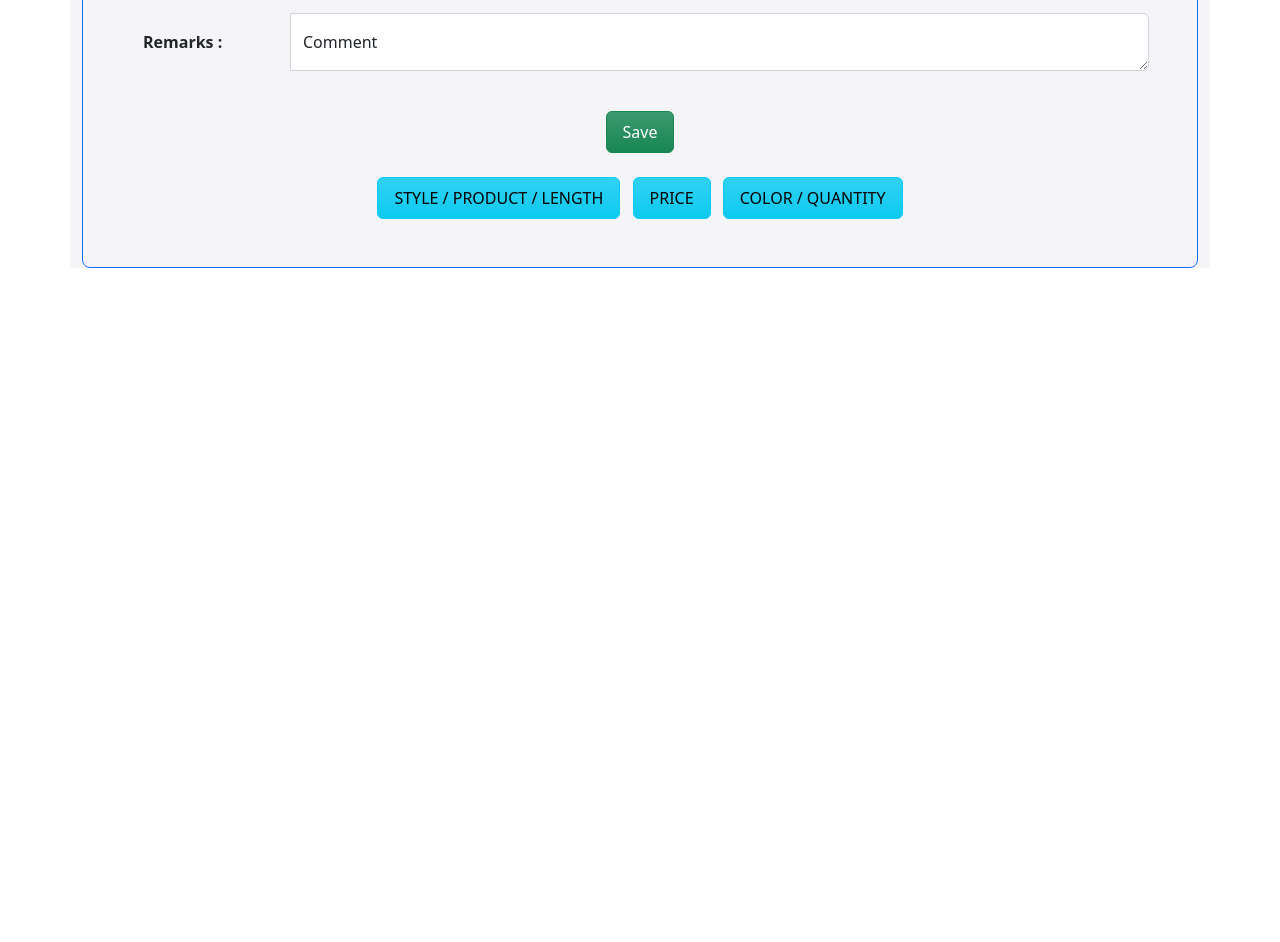
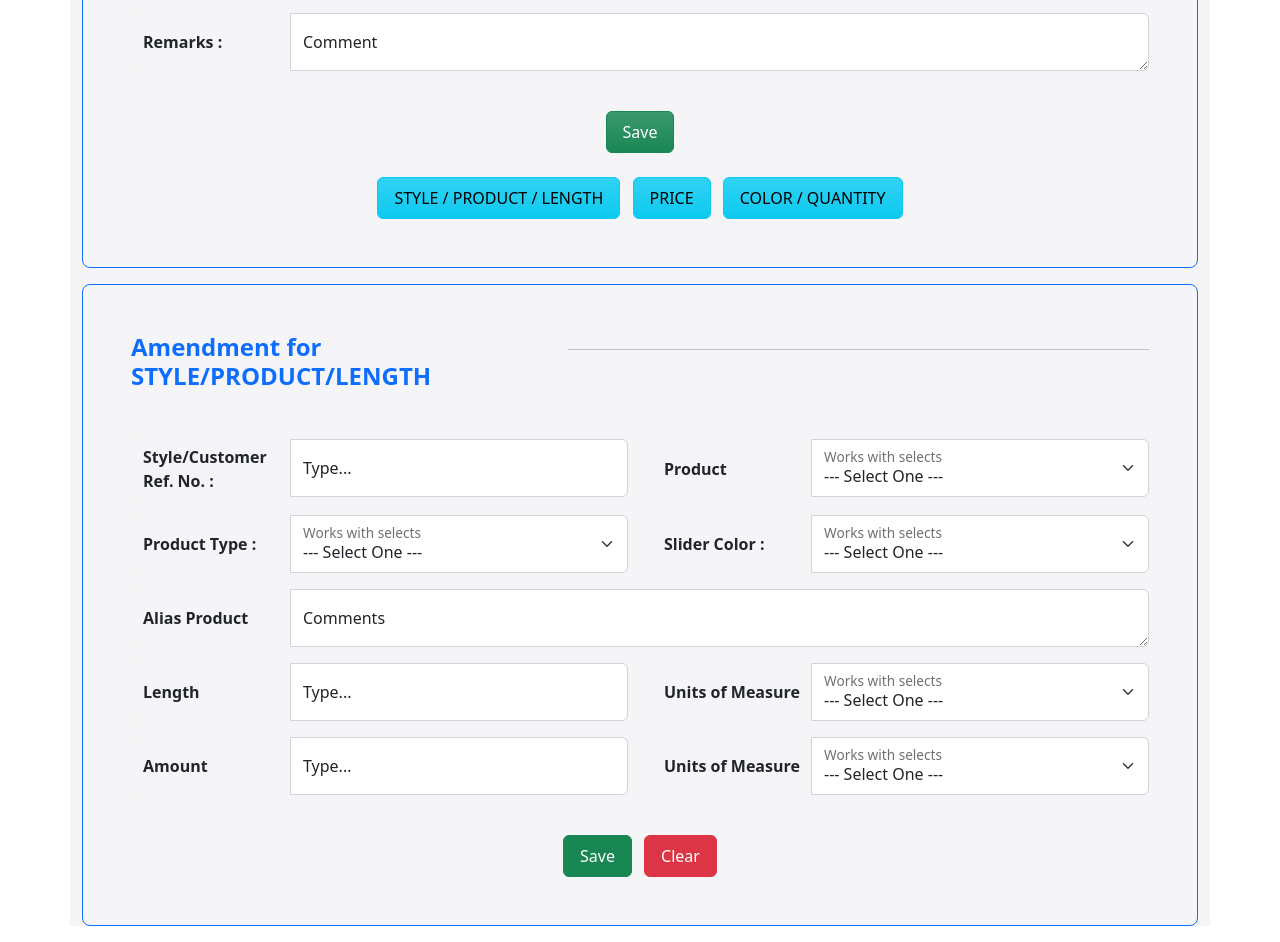
Before and after one commit to srafsan/Remodeling-Task, a plain HTML site: page sales.html in a window 1280 px wide. Shown: the part 1126-2068 px from the top of the page. Before the commit the page ends 1410 px from the top, so only its background shows below. Drawn offline with nearby package versions, Linux system fonts and the light colour scheme.

Commit message:
Added Amendment for style/product/length

```diff
--- a/sales.html
+++ b/sales.html
@@ -15,7 +15,7 @@
 
 <body>
   <section class="container">
-    <!-- Customer Enquiry -->
+    <!-- Order Enquiry -->
     <div class="border border-primary rounded-3 p-5 my-3">
       <h1 class="mb-4 fw-bolder">Sales Order Amendment</h1>
       <div class="d-flex justify-content-between">
@@ -258,6 +258,140 @@
       </div>
     </div>
 
+    <!-- Order Details -->
+    <div class="border border-primary rounded-3 p-5 my-3">
+      <div class="d-flex justify-content-between">
+        <h4 class="mb-5 fw-bold text-primary">Amendment for STYLE/PRODUCT/LENGTH</h4>
+        <hr class="horizontal-line">
+      </div>
+      <!-- Rows -->
+      <div>
+        <!-- Row-1 -->
+        <div class="row">
+          <!-- 1st input field -->
+          <div class="input-group mb-3 col">
+            <span class="input-group-text input-text text-start">Style/Customer <br> Ref. No. :</span>
+            <div class="form-floating">
+              <input type="text" class="form-control" id="floatingInput" placeholder="name@example.com">
+              <label for="floatingInput">Type...</label>
+            </div>
+          </div>
+          <!-- 2nd input field -->
+          <div class="input-group mb-3 col">
+            <span class="input-group-text input-text">Product</span>
+            <div class="form-floating">
+              <select class="form-select" id="floatingSelect" aria-label="Floating label select example">
+                <option selected> --- Select One --- </option>
+                <option value="1">Bkash</option>
+                <option value="2">Paypal</option>
+                <option value="3">Master Card</option>
+              </select>
+              <label for="floatingSelect">Works with selects</label>
+            </div>
+          </div>
+        </div>
+
+        <!-- Row-2 -->
+        <div class="row">
+          <!-- 1st input field -->
+          <div class="input-group mb-3 col">
+            <span class="input-group-text input-text">Product Type :</span>
+            <div class="form-floating">
+              <select class="form-select" id="floatingSelect" aria-label="Floating label select example">
+                <option selected> --- Select One --- </option>
+                <option value="1">One</option>
+                <option value="2">Two</option>
+                <option value="3">Three</option>
+              </select>
+              <label for="floatingSelect">Works with selects</label>
+            </div>
+          </div>
+          <!-- 2nd input field -->
+          <div class="input-group mb-3 col">
+            <span class="input-group-text input-text">Slider Color :</span>
+            <div class="form-floating">
+              <select class="form-select" id="floatingSelect" aria-label="Floating label select example">
+                <option selected> --- Select One --- </option>
+                <option value="1">One</option>
+                <option value="2">Two</option>
+                <option value="3">Three</option>
+              </select>
+              <label for="floatingSelect">Works with selects</label>
+            </div>
+          </div>
+        </div>
+
+        <!-- Row-3 -->
+        <div>
+          <!-- 1st input field -->
+          <div class="input-group mb-3 col">
+            <span class="input-group-text input-text">Alias Product</span>
+            <div class="form-floating">
+              <textarea class="form-control" placeholder="Leave a comment here" id="floatingTextarea"></textarea>
+              <label for="floatingTextarea">Comments</label>
+            </div>
+          </div>
+        </div>
+
+        <!-- Row-4 -->
+        <div class="row">
+          <!-- 1st input field -->
+          <div class="input-group mb-3 col">
+            <span class="input-group-text input-text">Length</span>
+            <div class="form-floating">
+              <input type="text" class="form-control" id="floatingInput" placeholder="name@example.com">
+              <label for="floatingInput">Type...</label>
+            </div>
+          </div>
+          <!-- 2nd input field -->
+          <div class="input-group mb-3 col">
+            <span class="input-group-text input-text">Units of Measure</span>
+            <div class="form-floating">
+              <select class="form-select" id="floatingSelect" aria-label="Floating label select example">
+                <option selected> --- Select One --- </option>
+                <option value="1">centimeters</option>
+                <option value="2">meters</option>
+                <option value="3">kilometers</option>
+              </select>
+              <label for="floatingSelect">Works with selects</label>
+            </div>
+          </div>
+        </div>
+
+        <!-- Row-5 -->
+        <div class="row">
+          <!-- 1st input field -->
+          <div class="input-group mb-3 col">
+            <span class="input-group-text input-text">Amount</span>
+            <div class="form-floating">
+              <input type="text" class="form-control" id="floatingInput" placeholder="name@example.com">
+              <label for="floatingInput">Type...</label>
+            </div>
+          </div>
+          <!-- 2nd input field -->
+          <div class="input-group mb-3 col">
+            <span class="input-group-text input-text">Units of Measure</span>
+            <div class="form-floating">
+              <select class="form-select" id="floatingSelect" aria-label="Floating label select example">
+                <option selected> --- Select One --- </option>
+                <option value="1">one</option>
+                <option value="2">two</option>
+                <option value="3">three</option>
+              </select>
+              <label for="floatingSelect">Works with selects</label>
+            </div>
+          </div>
+        </div>
+      </div>
+
+      <div class="text-center">
+        <div class="mt-4">
+          <button class="btn btn-success mx-1 py-2 px-3">Save</button>
+          <button class="btn btn-danger mx-1 py-2 px-3">Clear</button>
+        </div>
+      </div>
+    </div>
+    </div>
 
     <!-- Bootstrap JS CDN -->
     <script src="https://cdn.jsdelivr.net/npm/bootstrap@5.2.3/dist/js/bootstrap.bundle.min.js"
```
